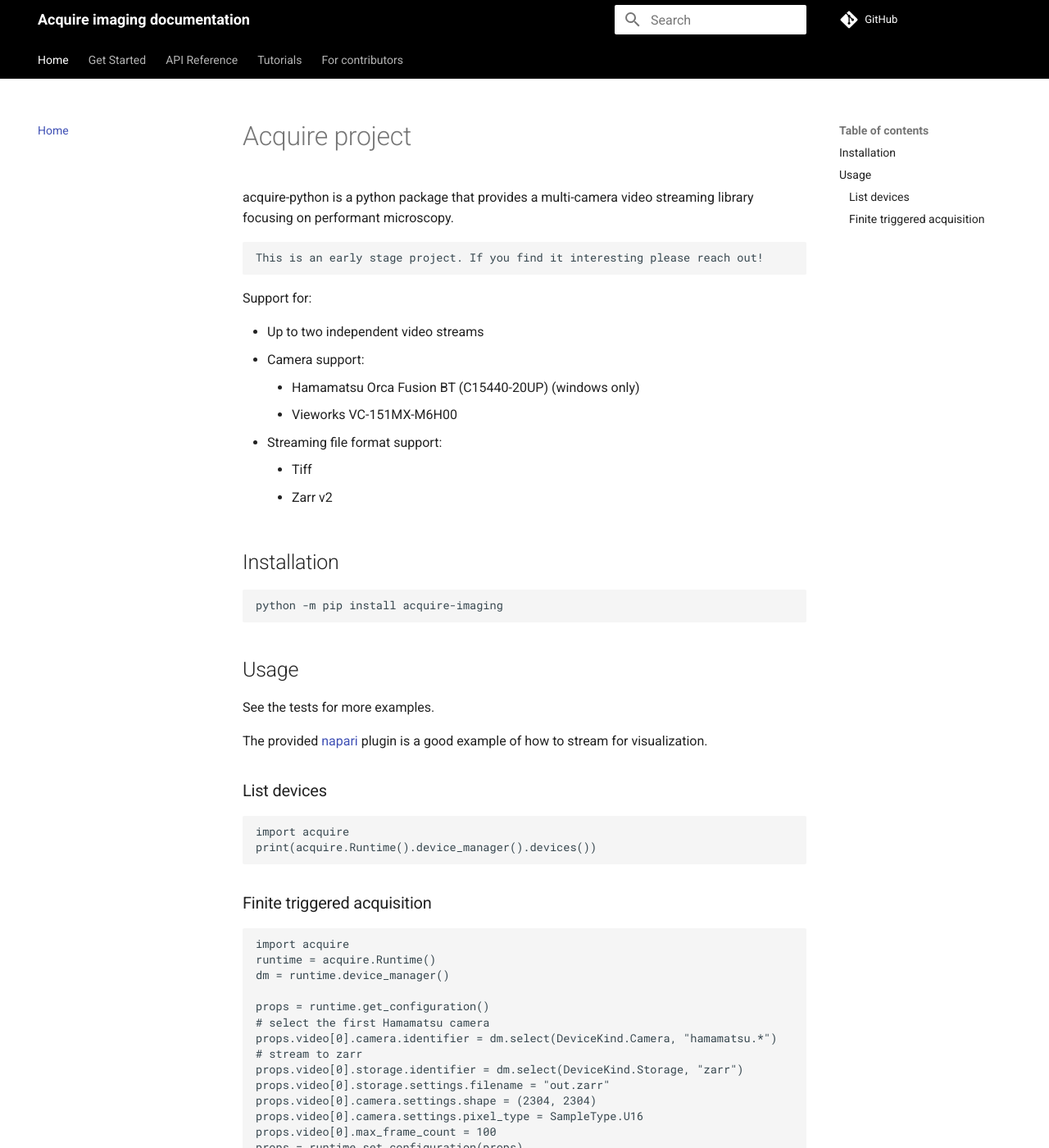
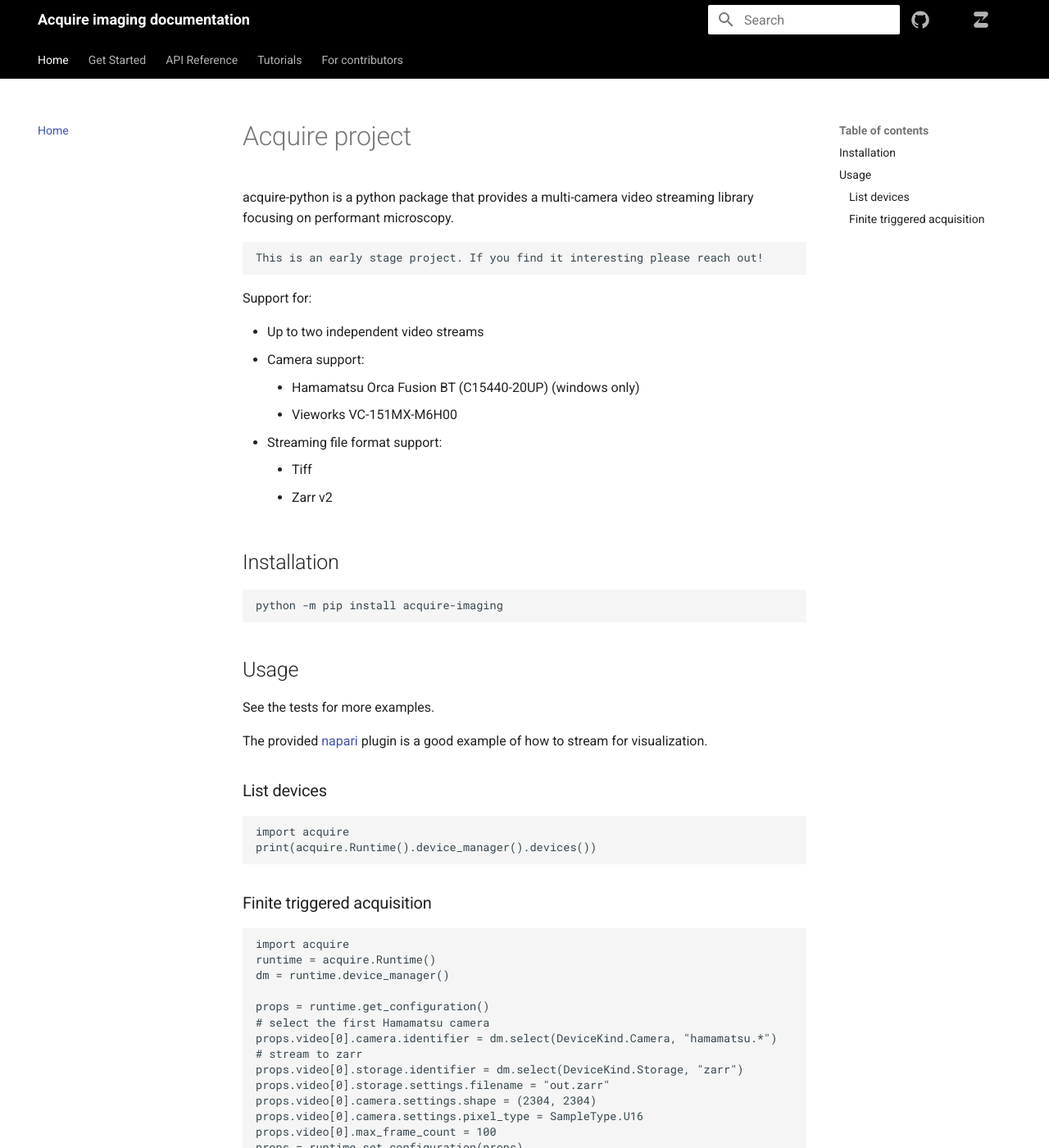
Before and after one commit to melissawm/acquire-docs, an MkDocs documentation site: the page built from docs/index.md, in a window 1280 px wide and 1400 px high. Shown: the whole window at 82% size. Built offline with MkDocs 1.6.1 and Material for MkDocs 9.7.7, drawn with Linux system fonts in a browser that asks for light colours; comment, search, counter and statistics services are not loaded; some of the changed text lies outside the part shown.

Commit message:
Fix header and footer icons and text

```diff
--- a/docs/stylesheets/custom.css
+++ b/docs/stylesheets/custom.css
@@ -39,3 +39,80 @@
     background-color: black;
     color: white;
 }
+
+.md-footer-meta__inner {
+    display: flex;
+    flex-direction: column;
+}
+
+.md-footer-meta__inner-social {
+    display: flex;
+    flex-direction: row;
+    margin-left: 0;
+    align-items: center;
+    justify-content: space-between;
+}
+
+.md-footer-meta__inner-social .links {
+    display: flex;
+    padding-left: 14px;
+}
+
+html .md-footer-meta.md-typeset a {
+    color: var(--md-footer-fg-color--light);
+    text-decoration: underline;
+}
+
+.md-header__links {
+    display: flex;
+    flex-direction: row;
+}
+
+.md-source {
+    font-weight: 700;
+    text-decoration: none !important;
+    display: flex;
+    align-items: center;
+    padding-right: 38px;
+    color: var(--md-footer-fg-color);
+    opacity: 0.7;
+}
+
+.md-source:hover {
+    opacity: 1;
+}
+
+.vl {
+    border-left: 2px solid white;
+    height: 42px;
+    opacity: 0.7;
+}
+
+.czi {
+    padding-left: 76px;
+}
+
+@media (max-width: 800px) {
+    .vl {
+        display: none;
+    }
+    .md-footer-meta__inner-social {
+        display: flex;
+        flex-direction: column;
+        align-self: flex-start;
+        padding-left: 1rem;
+    }
+    .md-footer-meta__inner-social .links {
+        padding-left: 0px;
+    }
+    .czi {
+        padding-left: 0px;
+    }
+    .md-source {
+        display: flex;
+        flex-direction: row;
+        align-items: center;
+        align-self: flex-start;
+        padding: 0.3rem 0 0.3rem 0;
+    }
+}
--- a/mkdocs.yml
+++ b/mkdocs.yml
@@ -17,8 +17,3 @@
   - API Reference: api_reference.md
   - Tutorials: tutorials.md
   - For contributors: for_contributors.md
-
-extra:
-  social:
-    - icon: fontawesome/brands/github
-      link: https://acquire-project.zulipchat.com
--- a/overrides/partials/czi.html
+++ /dev/null
@@ -1,3 +0,0 @@
-<div class="md-copyright">
-Acquire is a service of the <a href="https://chanzuckerberg.com/">Chan Zuckerberg Initiative.</a>
-</div>
--- a/overrides/partials/footer.html
+++ b/overrides/partials/footer.html
@@ -77,12 +77,37 @@
     <!-- Further information -->
     <div class="md-footer-meta md-typeset">
         <div class="md-footer-meta__inner md-grid">
-            {% include "partials/copyright.html" %}
-            {% include "partials/czi.html" %}
-            <!-- Social links -->
-            {% if config.extra.social %}
-            {% include "partials/social.html" %}
-            {% endif %}
+            <div class="md-footer-meta__inner-social">
+                <div class="md-footer-meta__inner-social links">
+                    <a class="md-source" href="https://github.com/acquire-project/acquire-python" data-md-component="source" title="Go to repository">
+                        <img alt="GitHub Logo" src="../assets/images/Icon-Github.svg" style="padding-right: 8px; color: #ffffffb3;">
+                        GitHub Repository
+                    </a>
+                    <a class="md-source" href="https://acquire-imaging.zulipchat.com" data-md-component="source" title="Go to Zulip chat">
+                        <img alt="Zulip Logo" src="../assets/images/Icon-Zulip.svg" style="padding-right: 8px; color: #ffffffb3;">
+                        Zulip chat
+                    </a>
+                    <a class="md-source" href="https://pypi.org/project/acquire/" data-md-component="source" title="Go to PyPI">
+                        <img alt="PyPI Logo" src="../assets/images/Icon-PyPi.svg" style="padding-right: 8px; color: #ffffffb3;">
+                        PyPi
+                    </a>
+                </div>
+                <div class="md-footer-meta__inner-social czi">
+                    <div class="md-copyright">
+                        Acquire is a service of the <a href="https://chanzuckerberg.com/">Chan Zuckerberg Initiative.</a>
+                    </div>
+                    <div class="vl"></div>
+                    <div class="md-copyright">
+                        <a href="https://chanzuckerberg.com/science/programs-resources/imaging/">
+                            <img alt="Chan Zuckerberg Initiative logo" src="../assets/images/CZI_Logotype.svg">
+                        </a>
+                    </div>
+                </div>
+            </div>
+
+            <div class="md-footer-meta__inner-social">
+                {% include "partials/copyright.html" %}
+            </div>
         </div>
     </div>
 </footer>
--- /dev/null
+++ b/overrides/partials/header.html
@@ -0,0 +1,108 @@
+<!--
+  Copyright (c) 2016-2023 Martin Donath <martin.donath@squidfunk.com>
+
+  Permission is hereby granted, free of charge, to any person obtaining a copy
+  of this software and associated documentation files (the "Software"), to
+  deal in the Software without restriction, including without limitation the
+  rights to use, copy, modify, merge, publish, distribute, sublicense, and/or
+  sell copies of the Software, and to permit persons to whom the Software is
+  furnished to do so, subject to the following conditions:
+
+  The above copyright notice and this permission notice shall be included in
+  all copies or substantial portions of the Software.
+
+  THE SOFTWARE IS PROVIDED "AS IS", WITHOUT WARRANTY OF ANY KIND, EXPRESS OR
+  IMPLIED, INCLUDING BUT NOT LIMITED TO THE WARRANTIES OF MERCHANTABILITY,
+  FITNESS FOR A PARTICULAR PURPOSE AND NON-INFRINGEMENT. IN NO EVENT SHALL THE
+  AUTHORS OR COPYRIGHT HOLDERS BE LIABLE FOR ANY CLAIM, DAMAGES OR OTHER
+  LIABILITY, WHETHER IN AN ACTION OF CONTRACT, TORT OR OTHERWISE, ARISING
+  FROM, OUT OF OR IN CONNECTION WITH THE SOFTWARE OR THE USE OR OTHER DEALINGS
+  IN THE SOFTWARE.
+-->
+
+<!-- Determine classes -->
+{% set class = "md-header" %}
+{% if "navigation.tabs.sticky" in features %}
+{% set class = class ~ " md-header--shadow md-header--lifted" %}
+{% elif "navigation.tabs" not in features %}
+{% set class = class ~ " md-header--shadow" %}
+{% endif %}
+
+<!-- Header -->
+<header class="{{ class }}" data-md-component="header">
+    <nav class="md-header__inner md-grid" aria-label="{{ lang.t('header') }}">
+
+        <!-- Link to home -->
+        <a href="{{ config.extra.homepage | d(nav.homepage.url, true) | url }}" title="{{ config.site_name | e }}"
+            class="md-header__button md-logo" aria-label="{{ config.site_name }}" data-md-component="logo">
+            {% include "partials/logo.html" %}
+        </a>
+
+        <!-- Button to open drawer -->
+        <label class="md-header__button md-icon" for="__drawer">
+            {% set icon = config.theme.icon.menu or "material/menu" %}
+            {% include ".icons/" ~ icon ~ ".svg" %}
+        </label>
+
+        <!-- Header title -->
+        <div class="md-header__title" data-md-component="header-title">
+            <div class="md-header__ellipsis">
+                <div class="md-header__topic">
+                    <span class="md-ellipsis">
+                        {{ config.site_name }}
+                    </span>
+                </div>
+                <div class="md-header__topic" data-md-component="header-topic">
+                    <span class="md-ellipsis">
+                        {% if page.meta and page.meta.title %}
+                        {{ page.meta.title }}
+                        {% else %}
+                        {{ page.title }}
+                        {% endif %}
+                    </span>
+                </div>
+            </div>
+        </div>
+
+        <!-- Color palette toggle -->
+        {% if config.theme.palette %}
+        {% if not config.theme.palette is mapping %}
+        {% include "partials/palette.html" %}
+        {% endif %}
+        {% endif %}
+
+        <!-- Site language selector -->
+        {% if config.extra.alternate %}
+        {% include "partials/alternate.html" %}
+        {% endif %}
+
+        <!-- Button to open search modal -->
+        {% if "material/search" in config.plugins %}
+        <label class="md-header__button md-icon" for="__search">
+            {% set icon = config.theme.icon.search or "material/magnify" %}
+            {% include ".icons/" ~ icon ~ ".svg" %}
+        </label>
+
+        <!-- Search interface -->
+        {% include "partials/search.html" %}
+        {% endif %}
+
+        <!-- Social links in header -->
+        <div class="md-header__links">
+            <a class="md-source" href="https://github.com/acquire-project/acquire-python" data-md-component="source" title="Go to repository">
+                <img alt="GitHub Logo" src="../assets/images/Icon-Github.svg" style="padding-left: 14px;">
+            </a>
+            <a class="md-source" href="https://acquire-imaging.zulipchat.com" data-md-component="source" title="Go to Zulip chat">
+                <img alt="Zulip Logo" src="../assets/images/Icon-Zulip.svg" style="padding-left: 14px;">
+            </a>
+        </div>
+
+    </nav>
+
+    <!-- Navigation tabs (sticky) -->
+    {% if "navigation.tabs.sticky" in features %}
+    {% if "navigation.tabs" in features %}
+    {% include "partials/tabs.html" %}
+    {% endif %}
+    {% endif %}
+</header>
```
Also changed, not shown: overrides/assets/images/CZI_Logotype.svg (added), overrides/assets/images/Icon-Github.svg (added), overrides/assets/images/Icon-PyPi.svg (added), overrides/assets/images/Icon-Zulip.svg (added).
